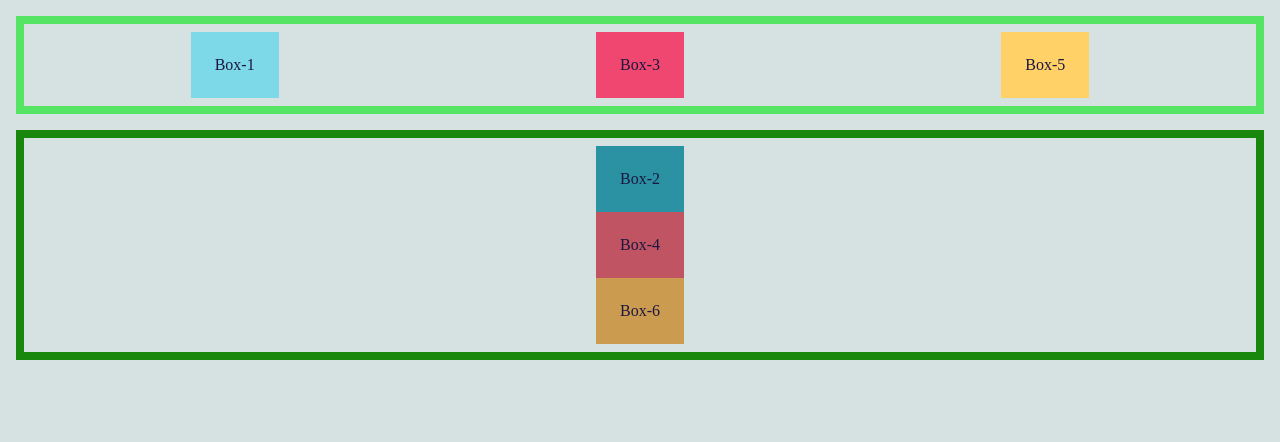
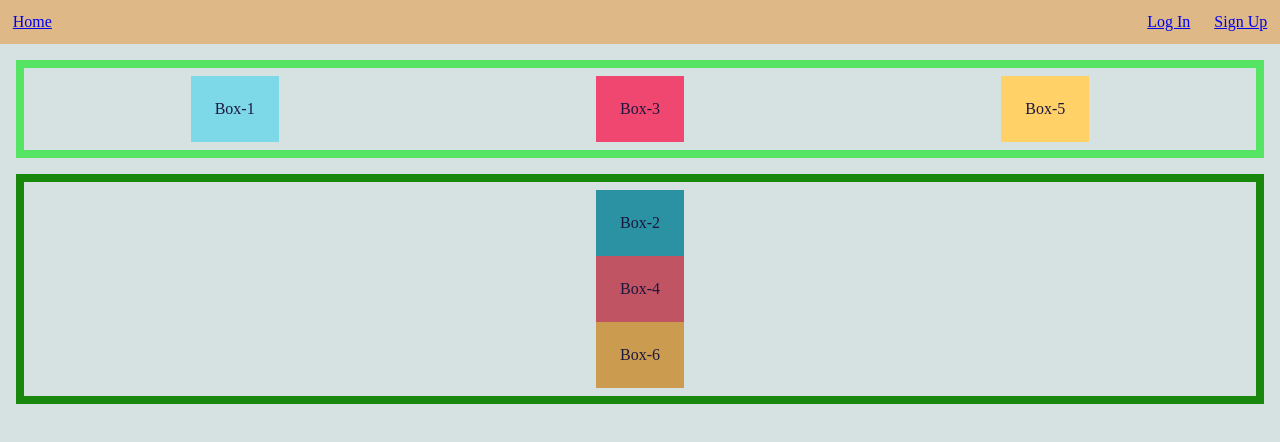
Before and after one commit to Lagging-glitch/odin-project_foundation, a plain HTML site: page odin-flexbox/index.html in a window 1280 px wide. Drawn offline with Linux system fonts and the light colour scheme.

Commit message:
Add navbar

```diff
--- a/odin-flexbox/index.html
+++ b/odin-flexbox/index.html
@@ -8,8 +8,18 @@
     <link rel="stylesheet" href="styles/row-container.css" />
     <link rel="stylesheet" href="styles/column-container.css" />
     <link rel="stylesheet" href="styles/main.css" />
+    <link rel="stylesheet" href="styles/nav.css" />
   </head>
   <body>
+    <nav>
+      <div><a href="#">Home</a></div>
+
+      <div class="user">
+        <div class="log-in"><a href="#">Log In</a></div>
+        <div class="sign-up"><a href="#">Sign Up</a></div>
+      </div>
+    </nav>
+
     <div class="row-container">
       <div class="box-1">Box-1</div>
       <div class="box-3">Box-3</div>
```
